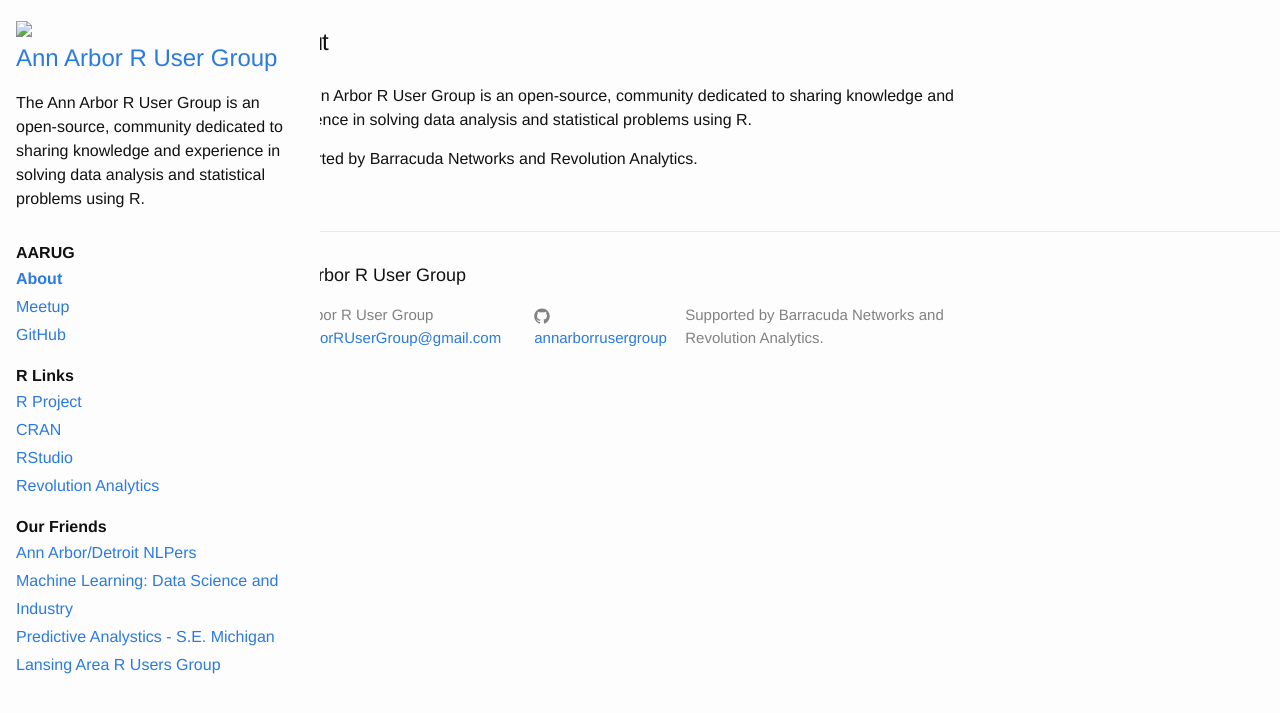
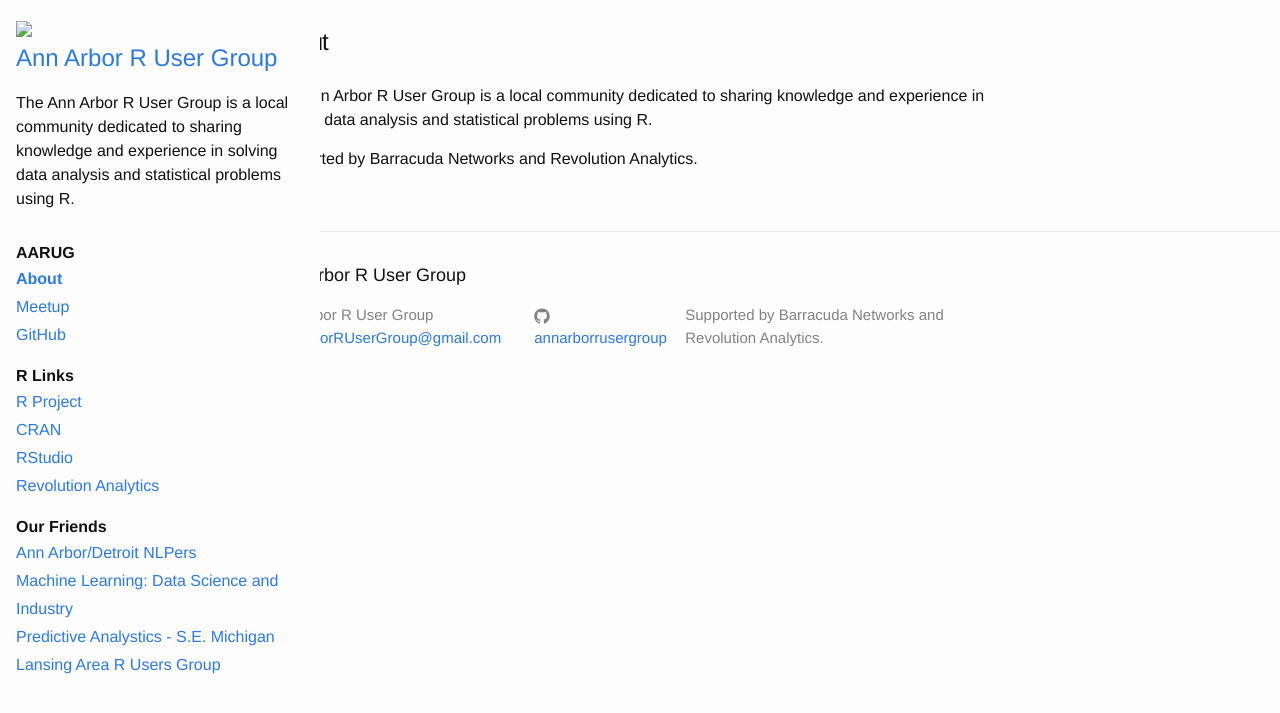
Before and after one commit to AnnArborRUserGroup/AnnArborRUserGroup.github.io, a Jekyll site: the page built from about.md, in a window 1280 px wide. Shown: the top 713 px of the page. Built offline with Jekyll 4.4.1, drawn with Linux system fonts in a browser that asks for light colours.

Commit message:
Fixed some text to flow better in the sidebar and about page.

```diff
--- a/_config.yml
+++ b/_config.yml
@@ -1,7 +1,7 @@
 # Site settings
 title: Ann Arbor R User Group
 email: AnnArborRUserGroup@gmail.com
-description:  The Ann Arbor R User Group is an open-source, community dedicated to sharing knowledge and experience in solving data analysis and statistical problems using R.
+description:  The Ann Arbor R User Group is a local community dedicated to sharing knowledge and experience in solving data analysis and statistical problems using R.
 sponsor: Supported by Barracuda Networks and Revolution Analytics.
 baseurl: "" # the subpath of your site, e.g. /blog/
 url: "http://annarborrusergroup.github.io" # the base hostname & protocol for your site
--- a/about.md
+++ b/about.md
@@ -4,6 +4,6 @@
 permalink: /about/
 ---
 
-The Ann Arbor R User Group is an open-source, community dedicated to sharing knowledge and experience in solving data analysis and statistical problems using R.
+The Ann Arbor R User Group is a local community dedicated to sharing knowledge and experience in solving data analysis and statistical problems using R.
 
 {{ site.sponsor }}
```
Also changed, not shown: 1 other file.
